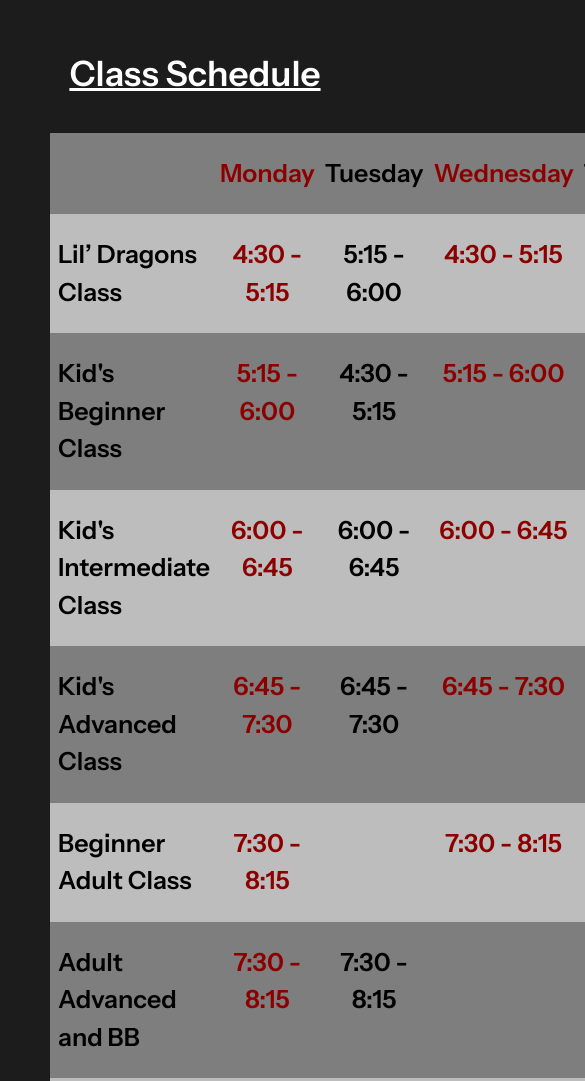
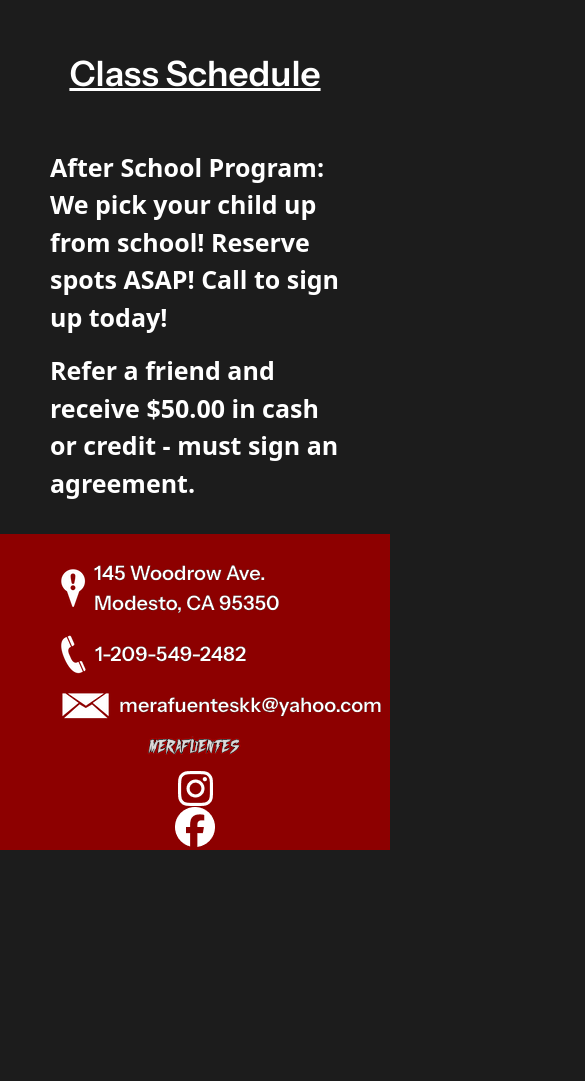
Before and after one commit to Potatonator5533/P3-BusinessRedesign, a plain HTML site: page pages/classSchedule.html in a window 390 px wide. Shown: the top 1081 px of the page, 585 px wide, since content can reach past the window. After the commit the page ends 850 px from the top, so only its background shows below. Drawn offline with nearby package versions, Linux system fonts and the light colour scheme.

Commit message:
Footer Responsive

```diff
--- a/pages/classSchedule.html
+++ b/pages/classSchedule.html
@@ -15,7 +15,7 @@
         <div class="row">
             <p class="header"><u>Class Schedule</u></p>
         </div>
-        <div class="row">
+        <div class="row d-none d-lg-block">
             <div class="scheduleGrid text-center">
                 <div class="scheduleBgDarker1"></div>
                 <div class="scheduleBgDarker2"></div>
@@ -166,12 +166,11 @@
             </div>
         </div>
     </div>
-    <div class="row">
-        <p class="header"><u>Download Class Schedule</u></p>
-    </div>
-    <div class="container-fluid downloadBg">
+
+    <p class="header d-none d-md-block"><u>Download Class Schedule</u></p>
+
+    <div class="container-fluid downloadBg d-none d-md-block">
         <div class="container">
-
             <div class="row downloadGap">
                 <div class="col ms-3">
                     <button>Lil’ Dragons Class</button>
@@ -214,21 +213,22 @@
     </div>
 
     <footer>
-        <div class="container">
-            <div class="row pt-4">
-                <div class="col-4 d-flex align-items-center">
-                    <img src="../assets/Location.png" alt=""    >
+        <div class="container-fluid">
+            <div class="row pt-4 px-5 row-gap-3">
+                <div class="col-lg-4 col-md-12 d-flex align-items-center justify-content-lg-center">
+                    <img src="../assets/Location.png" alt="">
                     <p>145 Woodrow Ave. Modesto, CA 95350</p>
                 </div>
-                <div class="col d-flex align-items-center justify-content-center">
+                <div class="col-lg col-md-12 d-flex align-items-center justify-content-lg-center">
                     <img src="../assets/Phone.png" alt="">
                     <p>1-209-549-2482</p>
                 </div>
-                <div class="col d-flex align-items-center">
+                <div class="col-lg col-md-12 d-flex align-items-center justify-content-lg-center">
                     <img src="../assets/Email.png" alt="">
                     <p>merafuenteskk@yahoo.com</p>
                 </div>
-                <div class="col-2">
+                <div class="col d-block d-lg-none"></div>
+                <div class="col-lg-2 col-5">
                     <div class="row mb-3">
                         <img src="../assets/footer-logo 1.png" alt="">
                     </div>
@@ -241,6 +241,7 @@
                         </div>
                     </div>
                 </div>
+                <div class="col d-block d-lg-none"></div>
             </div>
         </div>
     </footer>
--- a/styles/styles.css
+++ b/styles/styles.css
@@ -285,3 +285,11 @@ footer p {
     margin: 0;
     padding-left: 3%;
 }
+
+
+
+@media (max-width: 991px) {
+    footer {
+        height: 316px;
+    }
+}
```
